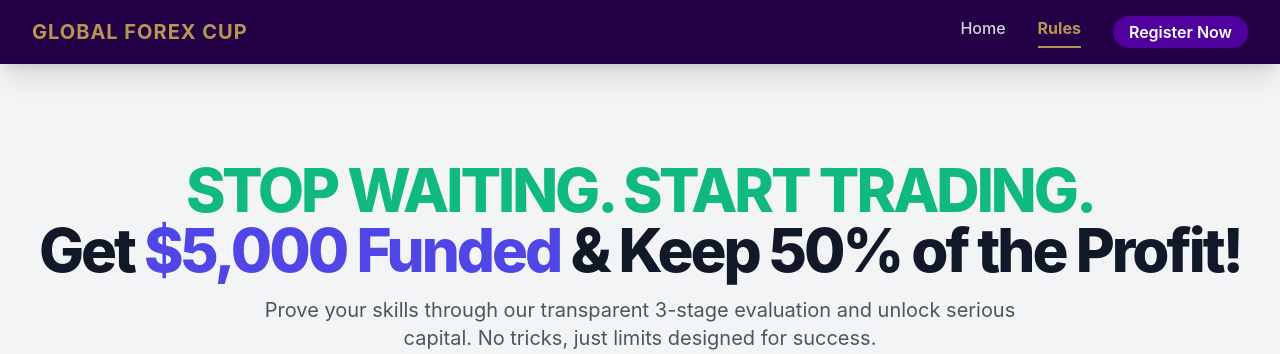
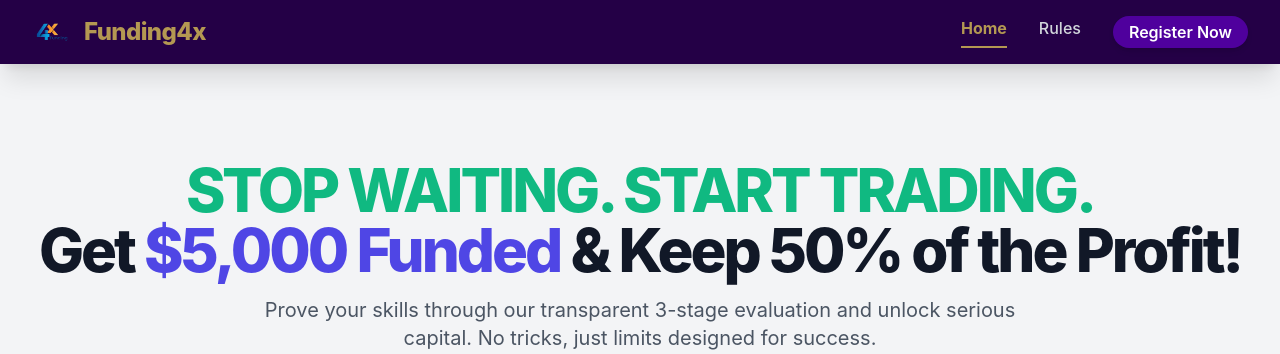
Before and after one commit to scottShams/funding4x, a PHP site: page /home.php in a window 1280 px wide. Shown: the top 354 px of the page. Run offline with PHP 8.4, Linux system fonts and the light colour scheme; some libraries are stand-ins or nearby versions.

Commit message:
- Replace text-based logo with image logo and "Funding4x" title in headers - Add favicon links for better browser tab appearance - Adjust navigation active states to reflect current page (Home active on home.php, Rules on rule.php)

```diff
--- a/home.php
+++ b/home.php
@@ -11,6 +11,14 @@
     <meta charset="UTF-8">
     <meta name="viewport" content="width=device-width, initial-scale=1.0">
     <title>Funded Trader Challenge - Claim Your FREE Spot Now!</title>
+
+    <!-- Favicon -->
+    <link rel="icon" type="image/x-icon" href="assets/favicon.ico">
+    <link rel="apple-touch-icon" sizes="180x180" href="assets/apple-touch-icon.png">
+    <link rel="icon" type="image/png" sizes="32x32" href="assets/favicon-32x32.png">
+    <link rel="icon" type="image/png" sizes="16x16" href="assets/favicon-16x16.png">
+    <link rel="manifest" href="assets/site.webmanifest">
+
     <!-- Load Tailwind CSS -->
     <script src="https://cdn.tailwindcss.com"></script>
     <script src="https://cdn.jsdelivr.net/npm/sweetalert2@11"></script>
@@ -80,14 +88,17 @@
     <header class="sticky top-0 z-20 bg-header-dark shadow-xl">
         <div class="max-w-7xl mx-auto px-4 sm:px-6 lg:px-8">
             <div class="flex justify-between items-center h-16">
-                <!-- Logo/Title -->
-                <div class="flex-shrink-0">
-                    <a href="home.php" class="text-xl font-bold text-trophy-gold tracking-wider">GLOBAL FOREX CUP</a>
+                <!-- Logo Section -->
+                <div class="flex items-center">
+                    <img src="assets/logo.png" alt="Funding4X Logo" class="h-10 w-10 mr-3 rounded-lg">
+                    <h1 class="text-2xl font-extrabold tracking-tight text-trophy-gold">Funding4x</h1>
                 </div>
                 <!-- Desktop Nav -->
                 <nav class="hidden md:flex space-x-8">
-                    <a href="home.php" class="text-gray-300 hover:text-trophy-gold transition duration-150 font-medium">Home</a>
-                    <a href="rule.php" class="text-trophy-gold font-bold transition duration-150 border-b-2 border-trophy-gold">Rules</a>
+                    <a href="home.php" class="text-trophy-gold font-bold transition duration-150 border-b-2 border-trophy-gold">Home</a>
+
+                    <a href="rule.php" class="text-gray-300 hover:text-trophy-gold transition duration-150 font-medium">Rules</a>
+
                     <a href="#" class="bg-primary-purple text-white px-4 py-1 rounded-full hover:bg-secondary-purple transition duration-150 font-semibold shadow-md" onclick="alertMessage('Registration Info', 'This would navigate to the registration form.')">Register Now</a>
                 </nav>
                 <!-- Mobile Menu Button (Hamburger) -->
@@ -99,7 +110,7 @@
         <!-- Mobile Menu -->
         <div id="mobile-menu" class="hidden md:hidden bg-header-dark pb-3 px-2 pt-2 space-y-1 sm:px-3">
             <a href="home.php" class="block px-3 py-2 rounded-md text-base font-medium text-gray-300 hover:bg-secondary-purple">Home</a>
-            <a href="#" class="block px-3 py-2 rounded-md text-base font-medium text-trophy-gold hover:bg-secondary-purple">Rules</a>
+            <a href="rule.php" class="block px-3 py-2 rounded-md text-base font-medium text-trophy-gold hover:bg-secondary-purple">Rules</a>
             <a href="#" class="block px-3 py-2 rounded-md text-base font-medium bg-primary-purple text-white mt-2" onclick="alertMessage('Registration Info', 'This would navigate to the registration form.')">Register Now</a>
         </div>
     </header>
```
Also changed, not shown: rule.php (+12 -3 lines).
